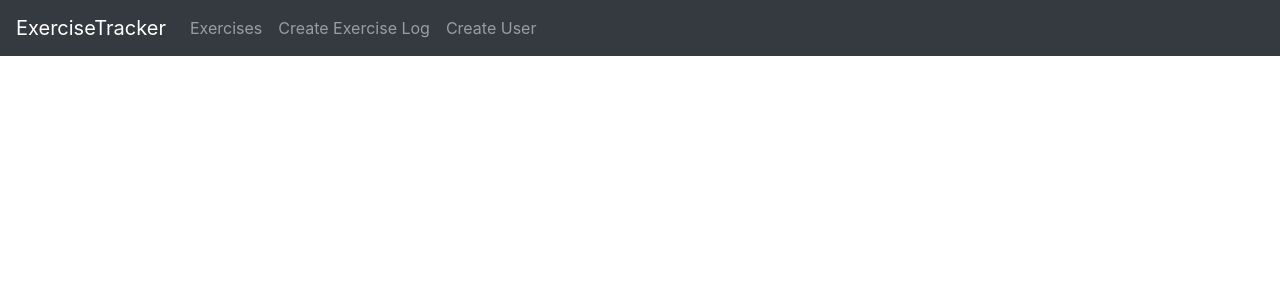
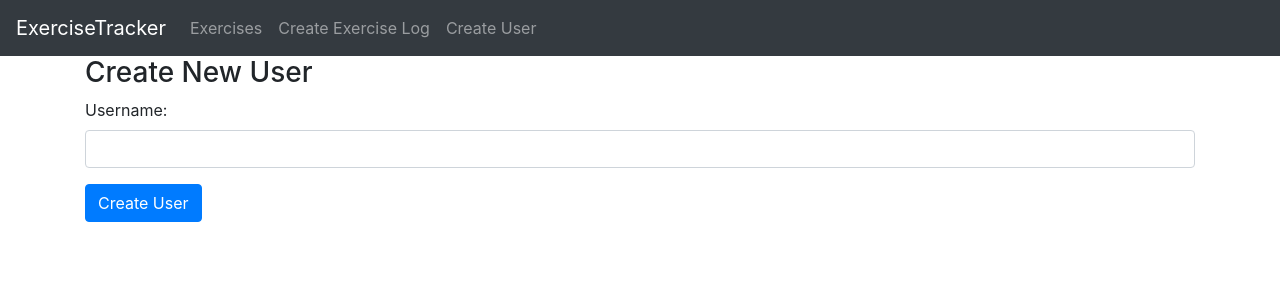
Before and after one commit to saadusufzai/MERN-Stack-Exercise-Tracker-App, a React (Create React App) app in the folder frontend/: page /user in a window 1280 px wide. Shown: the top 300 px of the page. Built offline with nearby package versions, Linux system fonts and the light colour scheme.

Commit message:
installed axios updated createExercise

```diff
--- a/frontend/package.json
+++ b/frontend/package.json
@@ -6,6 +6,7 @@
     "@testing-library/jest-dom": "^4.2.4",
     "@testing-library/react": "^9.3.2",
     "@testing-library/user-event": "^7.1.2",
+    "axios": "^0.20.0",
     "bootstrap": "4.5.2",
     "history": "^5.0.0",
     "react": "^16.13.1",
--- a/frontend/src/components/exercise/CreateExercise.jsx
+++ b/frontend/src/components/exercise/CreateExercise.jsx
@@ -31,10 +31,10 @@
     e.preventDefault();
 
     const exercise = {
-      username: username,
-      description: description,
-      duration: duration,
-      date: date,
+      username,
+      description,
+      duration,
+      date,
     };
     console.log(exercise);
     // window.location = "/";
--- a/frontend/src/components/user/CreateUser.jsx
+++ b/frontend/src/components/user/CreateUser.jsx
@@ -1,11 +1,44 @@
-import React from 'react'
+import React, { useState } from "react";
 
 const CreateUser = () => {
-    return (
-        <div>
+  const [username, setUsername] = useState("");
 
+  const onChangeUsername = (e) => {
+    setUsername(e.target.value);
+  };
+
+  const submit = (e) => {
+    e.preventDefault();
+    const newUser = {
+      username,
+    };
+    console.log(username);
+    setUsername("");
+  };
+  return (
+    <div>
+      <h3>Create New User</h3>
+      <form onSubmit={submit}>
+        <div className="form-group">
+          <label>Username: </label>
+          <input
+            type="text"
+            required
+            value={username}
+            onChange={(e) => onChangeUsername(e)}
+            className="form-control"
+          />
         </div>
-    )
-}
+        <div className="form-group">
+          <input
+            type="submit"
+            value="Create User"
+            className="btn btn-primary"
+          />
+        </div>
+      </form>
+    </div>
+  );
+};
 
-export default CreateUser
+export default CreateUser;
```
Also changed, not shown: 2 other files (tests, documents, lock files or other folders).
